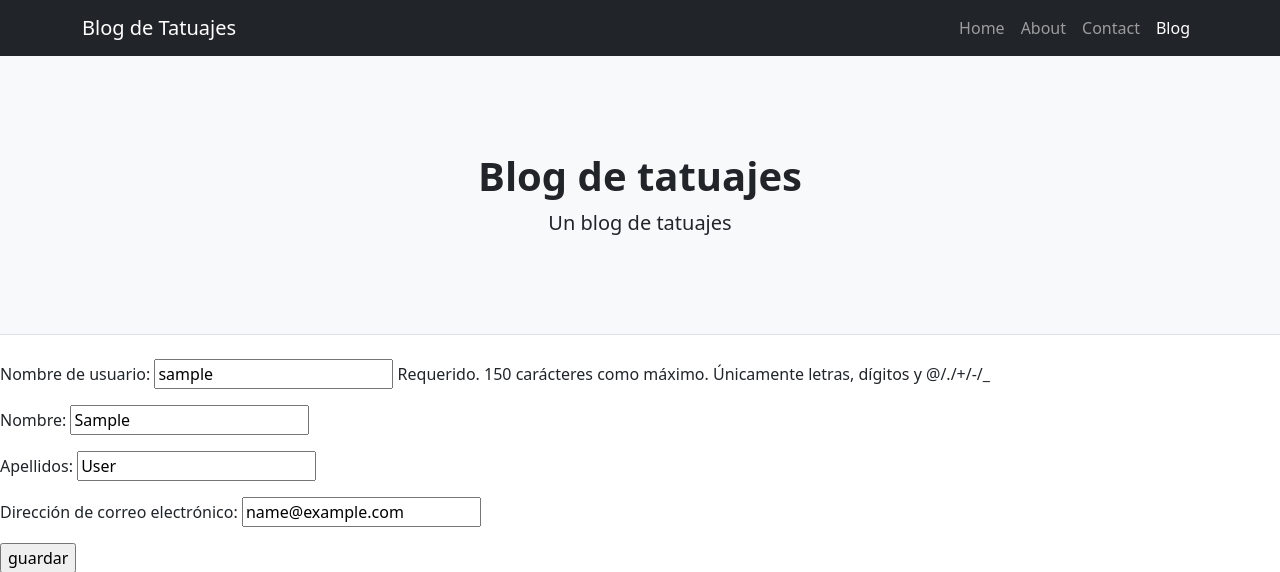
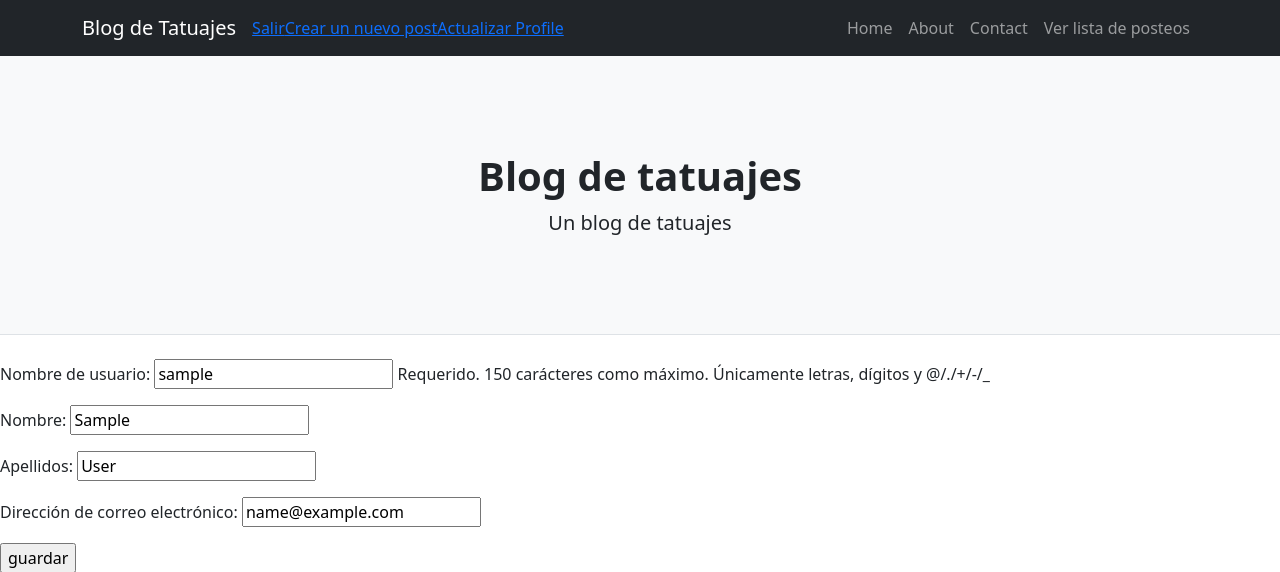
Before and after one commit to EzequielArias1/mi-proyecto-final, a Django app: page /blog/user-profile/1 in a window 1280 px wide. Shown: the top 572 px of the page. Run offline with Django 4.2, Linux system fonts and the light colour scheme; tables that the repository leaves empty hold one stand-in row (values such as "Sample post"); some libraries are stand-ins or nearby versions.

Commit message:
agregue links ingresar y crear usuario, link en home a lista

```diff
--- a/blog/templates/blog/base.html
+++ b/blog/templates/blog/base.html
@@ -23,11 +23,20 @@
                 aria-controls="navbarSupportedContent" aria-expanded="false" aria-label="Toggle navigation"><span
                     class="navbar-toggler-icon"></span></button>
             <div class="collapse navbar-collapse" id="navbarSupportedContent">
+                {% if user.is_authenticated %}
+                <a href="{% url 'blog-logout' %}">Salir</a>
+                <a href="{% url 'create-post' %}">Crear un nuevo post</a>
+                <a href="{% url 'profile-update' user.id %}">Actualizar Profile</a>
+            {% else %}
+                <a href="{% url 'blog-login' %}"> Ingresar</a>
+                <a href="{% url 'blog-signup' %}"> Registrar nuevo usuario</a>
+            {% endif %}
                 <ul class="navbar-nav ms-auto mb-2 mb-lg-0">
                     <li class="nav-item"><a class="nav-link" href="{% url 'index-blog' %}">Home</a></li>
                     <li class="nav-item"><a class="nav-link" href="{% url 'about' %}">About</a></li>
                     <li class="nav-item"><a class="nav-link" href="{% url 'contact' %}">Contact</a></li>
-                    <li class="nav-item"><a class="nav-link active" aria-current="page" href="#">Blog</a></li>
+                    <li class="nav-item"><a class="nav-link" href="{% url 'list-post' %}">Ver lista de posteos</a></li>
+
                 </ul>
             </div>
         </div>
```
Also changed, not shown: media/posts/FRTC7133.JPG (added).
